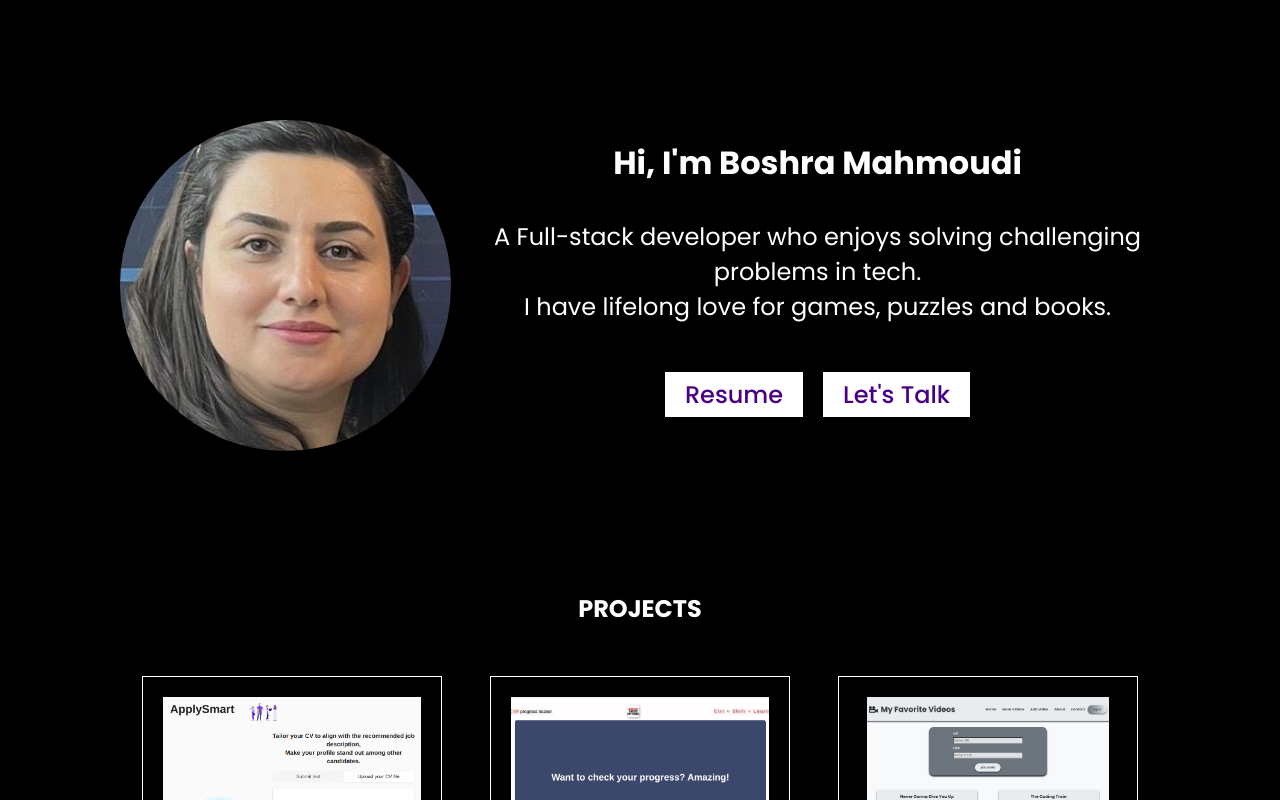
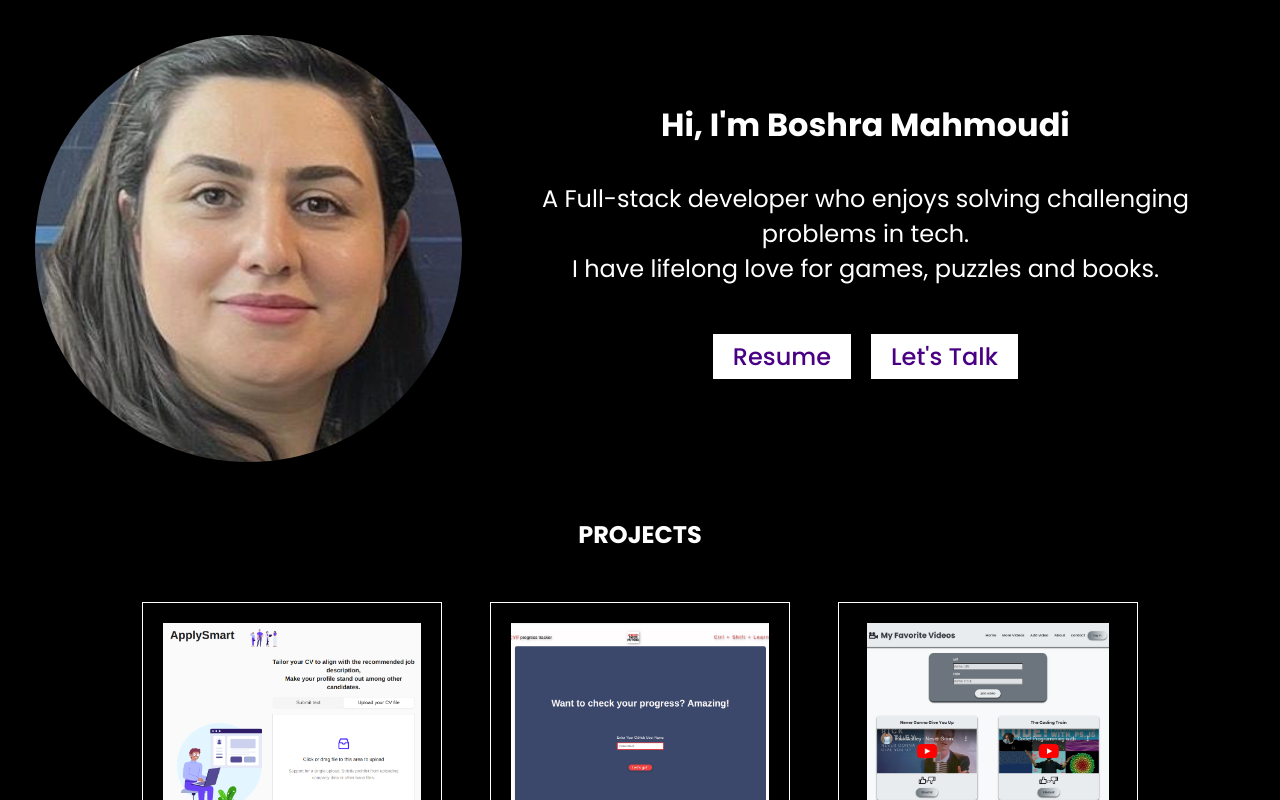
Before and after one commit to BoshraM/my-portfolio, a React (Create React App) app: page / in a window 1280 px wide. Shown: the top 800 px of the page. Built offline with nearby package versions, Linux system fonts and the light colour scheme.

Commit message:
adjust padding for hero container

```diff
--- a/src/components/Hero/hero.css
+++ b/src/components/Hero/hero.css
@@ -6,7 +6,7 @@
      align-items: center;
      justify-content: center;
      width: 100%;
-     padding: 100px;
+     padding: 30px;
      gap: 24px;
      /* box-shadow: 3px 4px 4px #444444; */
 
@@ -121,6 +121,7 @@
  @media screen and (min-width: 700px) {
      .hero {
          flex-direction: row;
+         padding: 15px;
      }
 
      .about_container {
```
